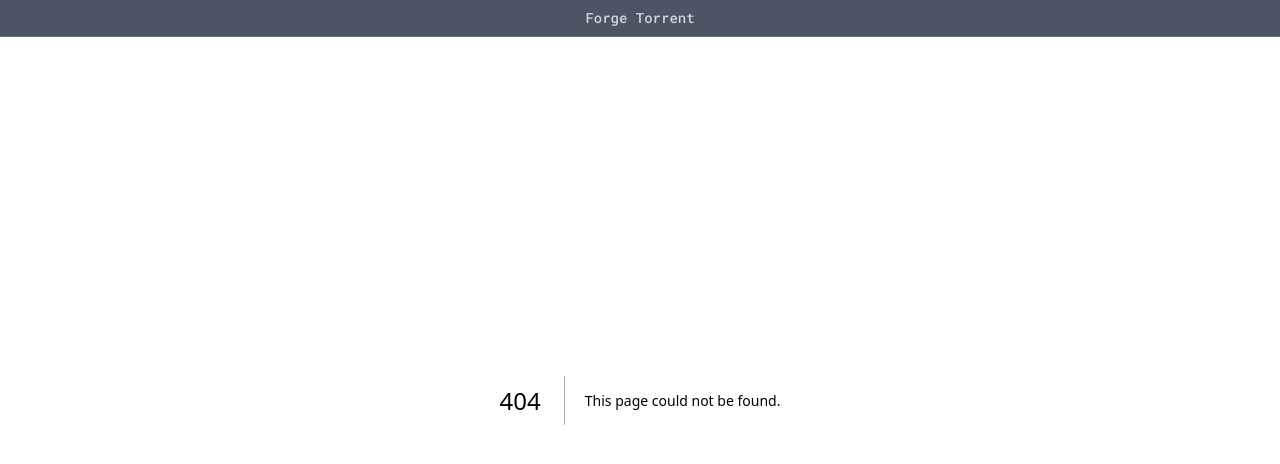
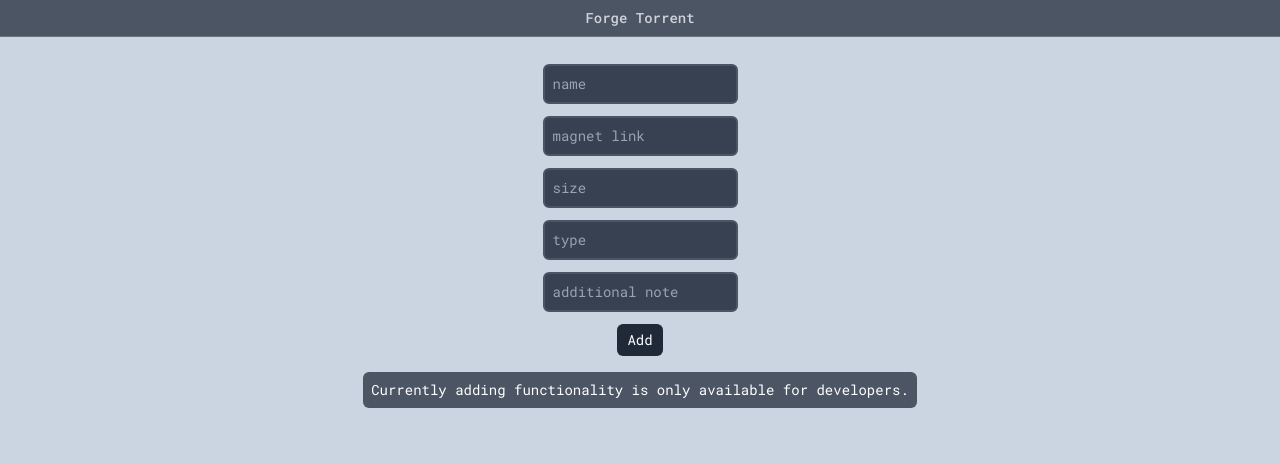
Before and after one commit to umarxd/forge-torrent, a Next.js app: page /add in a window 1280 px wide. Before the commit this address had no page. Shown: the top 464 px of the page. Built offline with nearby package versions, Linux system fonts and the light colour scheme.

Commit message:
add adding torrent page

```diff
--- /dev/null
+++ b/src/app/add/page.tsx
@@ -0,0 +1,42 @@
+import ErrorBox from "@/components/ErrorBox";
+
+const Page = () => {
+  return (
+    <div className="mt-16">
+      <form className="flex flex-col gap-3 justify-center items-center text-gray-600 text-lg">
+        <input
+          type="text"
+          placeholder="name"
+          className="text-sm border-2 border-gray-600 outline-none bg-gray-700 text-gray-300 p-2  rounded-md focus:outline-none focus:ring focus:border-blue-300"
+        />
+        <input
+          type="text"
+          placeholder="magnet link"
+          className="text-sm border-2 border-gray-600 outline-none bg-gray-700 text-gray-300 p-2  rounded-md focus:outline-none focus:ring focus:border-blue-300"
+        />
+        <input
+          type="text"
+          placeholder="size"
+          className="text-sm border-2 border-gray-600 outline-none bg-gray-700 text-gray-300 p-2  rounded-md focus:outline-none focus:ring focus:border-blue-300"
+        />
+        <input
+          type="text"
+          placeholder="type"
+          className="text-sm border-2 border-gray-600 outline-none bg-gray-700 text-gray-300 p-2  rounded-md focus:outline-none focus:ring focus:border-blue-300"
+        />
+        <input
+          type="text"
+          placeholder="additional note"
+          className="text-sm border-2 border-gray-600 outline-none bg-gray-700 text-gray-300 p-2  rounded-md focus:outline-none focus:ring focus:border-blue-300"
+        />
+        <button className="mb-4 text-sm border-2 border-transparent hover:border-blue-500 focus:border-blue-500 transition-all duration-300 ease-in-out py-1 px-2 rounded-md bg-gray-800 text-white hover:bg-gray-700 focus:outline-none">
+          Add
+        </button>
+      </form>
+
+      <ErrorBox error="Currently adding functionality is only available for developers." />
+    </div>
+  );
+};
+
+export default Page;
--- a/src/app/api/recent/route.ts
+++ /dev/null
@@ -1,7 +0,0 @@
-import db from "../../../../prisma/db";
-
-export async function GET(req: Request) {
-  const results = await db.torrent.findMany();
-
-  return new Response(JSON.stringify(results));
-}
--- a/src/components/ErrorBox.tsx
+++ b/src/components/ErrorBox.tsx
@@ -2,7 +2,7 @@ const ErrorBox = ({ error }: { error: string | null }) => {
   return (
     <>
       {error && (
-        <div className="mx-auto w-max bg-gray-600 px-2 py-2 rounded-md text-sm text-white">
+        <div className="mx-auto text-center w-fit bg-gray-600 px-2 py-2 rounded-md text-sm text-white">
           {error}
         </div>
       )}
```
Also changed, not shown: 1 other file (tests, documents, lock files or other folders).
